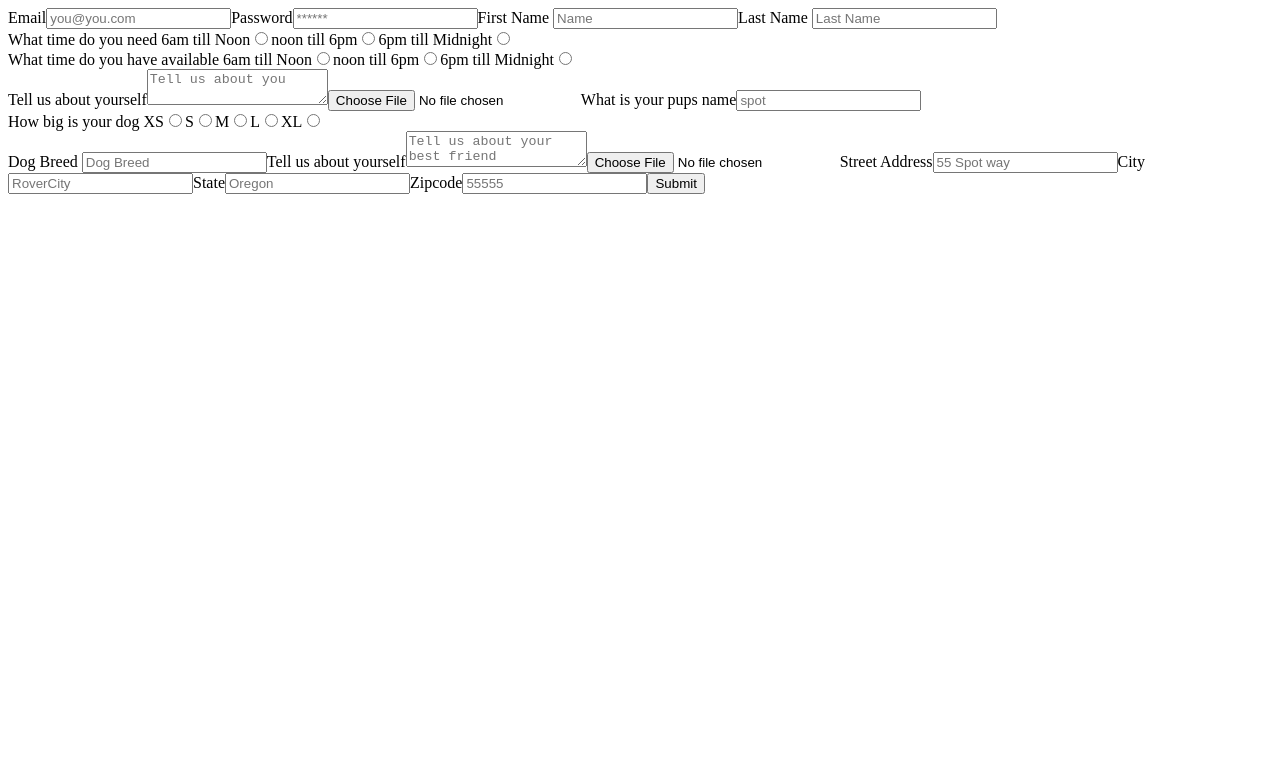
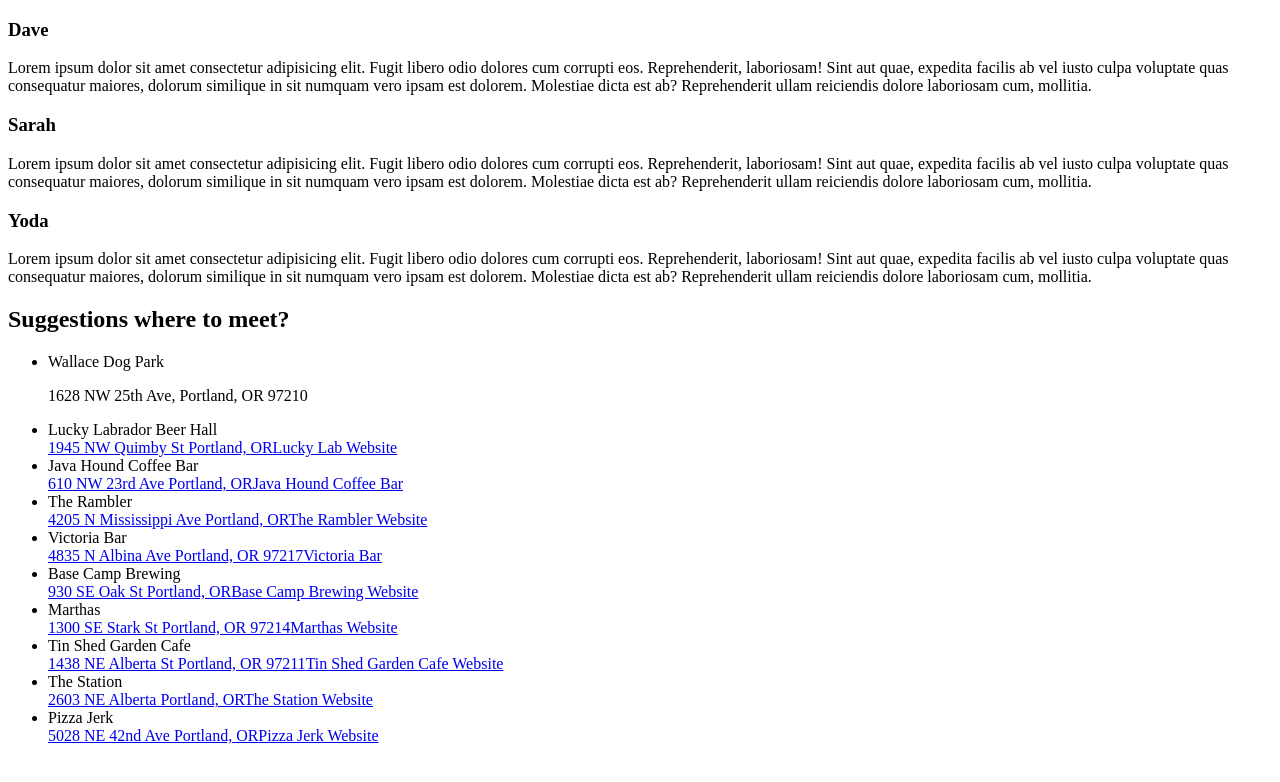
Before and after one commit to Pet-Project-Alchemy/Pet-Project-FE, a React app: page / in a window 1280 px wide. Shown: the top 782 px of the page. Built offline with nearby package versions, Linux system fonts and the light colour scheme.

Commit message:
created testimonials and resturants

```diff
--- a/src/components/App.js
+++ b/src/components/App.js
@@ -1,6 +1,6 @@
 import React from 'react';
-import Signup from './signup/Signup';
+import Testimonials from './testimonials/Testimonials';
 
 export default function App() {
-  return <Signup />;
+  return <Testimonials />;
 }
--- /dev/null
+++ b/src/components/testimonials/Testimonials.js
@@ -0,0 +1,108 @@
+import React from 'react';
+
+export default function Testimonials() {
+  return (
+    <>
+      <section>
+        <h3>Dave</h3>
+        <p>
+          Lorem ipsum dolor sit amet consectetur adipisicing elit. Fugit libero
+          odio dolores cum corrupti eos. Reprehenderit, laboriosam! Sint aut
+          quae, expedita facilis ab vel iusto culpa voluptate quas consequatur
+          maiores, dolorum similique in sit numquam vero ipsam est dolorem.
+          Molestiae dicta est ab? Reprehenderit ullam reiciendis dolore
+          laboriosam cum, mollitia.
+        </p>
+
+        <h3>Sarah</h3>
+        <p>
+          Lorem ipsum dolor sit amet consectetur adipisicing elit. Fugit libero
+          odio dolores cum corrupti eos. Reprehenderit, laboriosam! Sint aut
+          quae, expedita facilis ab vel iusto culpa voluptate quas consequatur
+          maiores, dolorum similique in sit numquam vero ipsam est dolorem.
+          Molestiae dicta est ab? Reprehenderit ullam reiciendis dolore
+          laboriosam cum, mollitia.
+        </p>
+
+        <h3>Yoda</h3>
+        <p>
+          Lorem ipsum dolor sit amet consectetur adipisicing elit. Fugit libero
+          odio dolores cum corrupti eos. Reprehenderit, laboriosam! Sint aut
+          quae, expedita facilis ab vel iusto culpa voluptate quas consequatur
+          maiores, dolorum similique in sit numquam vero ipsam est dolorem.
+          Molestiae dicta est ab? Reprehenderit ullam reiciendis dolore
+          laboriosam cum, mollitia.
+        </p>
+      </section>
+      <section>
+        <h1>Suggestions where to meet?</h1>
+        <ul>
+          <li>Wallace Dog Park</li>
+          <p>1628 NW 25th Ave, Portland, OR 97210</p>
+
+          <li>Lucky Labrador Beer Hall</li>
+          <a href='https://www.google.com/maps/place/Lucky+Labrador+Beer+Hall/@45.5337194,-122.69175,17z/data=!3m1!4b1!4m5!3m4!1s0x549509e35233394f:0x7834494ec39a0d89!8m2!3d45.5337194!4d-122.69175'>
+            1945 NW Quimby St Portland, OR
+          </a>
+          <a href='http://www.luckylab.com/'>Lucky Lab Website</a>
+
+          <li>Java Hound Coffee Bar</li>
+          <a href='https://www.google.com/maps/place/Java+Hound+Coffee+Bar/@45.527235,-122.6983078,15z/data=!4m2!3m1!1s0x0:0xd06198ef5fd2b3cc?sa=X&ved=2ahUKEwig6J66_OPnAhViHjQIHYaZAyAQ_BIwC3oECA0QCA'>
+            610 NW 23rd Ave Portland, OR
+          </a>
+
+          <a href='http://javahoundcoffee.com/'>Java Hound Coffee Bar</a>
+
+          <li>The Rambler</li>
+          <a href='https://www.google.com/maps/place/The+Rambler/@45.554064,-122.6757746,17z/data=!3m1!4b1!4m5!3m4!1s0x5495a76b61204467:0xfae14c65184a0756!8m2!3d45.554064!4d-122.6757746'>
+            4205 N Mississippi Ave Portland, OR
+          </a>
+
+          <a href='https://www.ramblerbar.com/'>The Rambler Website</a>
+
+          <li>Victoria Bar</li>
+          <a href='https://www.google.com/maps/place/Victoria+Bar/@45.5580195,-122.6752576,17z/data=!3m1!4b1!4m5!3m4!1s0x5495a712ee8d9a13:0xfe173a70116370f0!8m2!3d45.5580195!4d-122.6752576'>
+            4835 N Albina Ave Portland, OR 97217
+          </a>
+          <a href='http://victoriapdx.com/'>Victoria Bar</a>
+
+          <li>Base Camp Brewing</li>
+          <a href='https://www.google.com/maps/place/Base+Camp+Brewing+Company/@45.519906,-122.655955,17z/data=!3m1!4b1!4m5!3m4!1s0x5495a0a420525745:0x8614e4a7e267c842!8m2!3d45.519906!4d-122.655955'>
+            930 SE Oak St Portland, OR
+          </a>
+          <a href='https://www.basecampbrewingco.com/'>
+            Base Camp Brewing Website
+          </a>
+
+          <li>Marthas</li>
+          <a href='https://www.google.com/maps/place/Marthas/@45.5187614,-122.6523241,15z/data=!4m2!3m1!1s0x0:0xa7dbf1a8b0b778ca?sa=X&ved=2ahUKEwjSxbGn9OPnAhUPHzQIHejTCMYQ_BIwDHoECBIQCA'>
+            1300 SE Stark St Portland, OR 97214
+          </a>
+          <a href='http://www.marthaspdx.com/'>Marthas Website</a>
+
+          <li>Tin Shed Garden Cafe</li>
+          <a href='https://www.google.com/maps/place/Tin+Shed+Garden+Cafe/@45.558964,-122.6508761,17z/data=!3m1!4b1!4m5!3m4!1s0x5495a71f3ac8759b:0x1eb070bdecf8f04b!8m2!3d45.558964!4d-122.6508761'>
+            1438 NE Alberta St Portland, OR 97211
+          </a>
+          <a href='http://tinshedgardencafe.com/'>
+            Tin Shed Garden Cafe Website
+          </a>
+
+          <li>The Station</li>
+          <a href='https://www.google.com/maps/place/The+Station+Pizza+Pub/@45.5591667,-122.6377778,17z/data=!3m1!4b1!4m5!3m4!1s0x5495a6de507b907b:0x8afef9f51c461927!8m2!3d45.5591667!4d-122.6377778'>
+            2603 NE Alberta Portland, OR
+          </a>
+          <a href='http://stationpdx.com/'>The Station Website</a>
+
+          <li>Pizza Jerk</li>
+          <a href='https://www.google.com/maps/place/Pizza+Jerk/@45.5384012,-122.6396814,14z/data=!4m8!1m2!2m1!1spizza+jerk!3m4!1s0x5495a6c451aa1d6d:0x9c4db7ce86fb01ac!8m2!3d45.559372!4d-122.6202198'>
+            5028 NE 42nd Ave Portland, OR
+          </a>
+          <a href='http://www.pizzajerkpdx.com/'>Pizza Jerk Website</a>
+        </ul>
+      </section>
+    </>
+  );
+}
+
+//assuming title is going to be in header?
```
